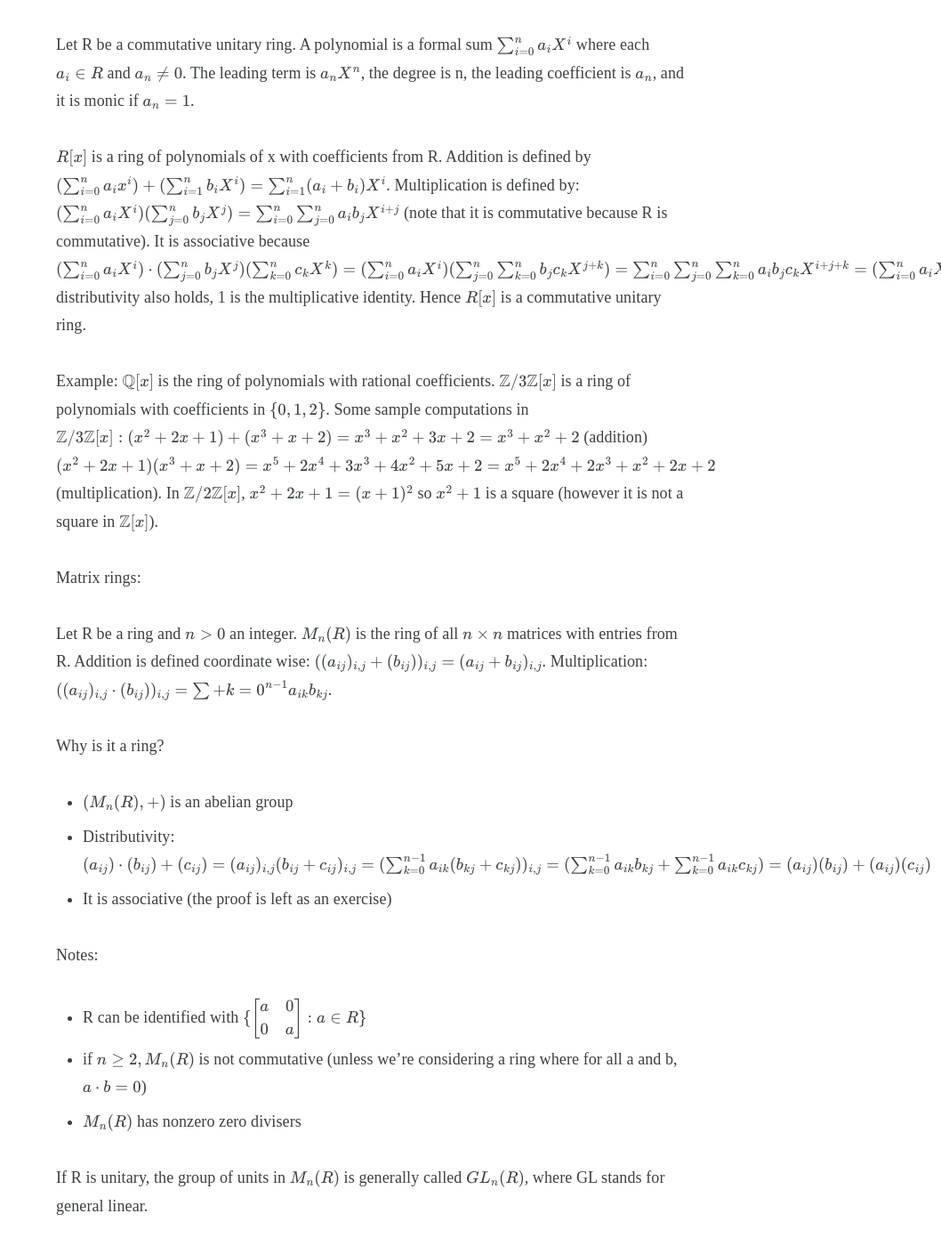
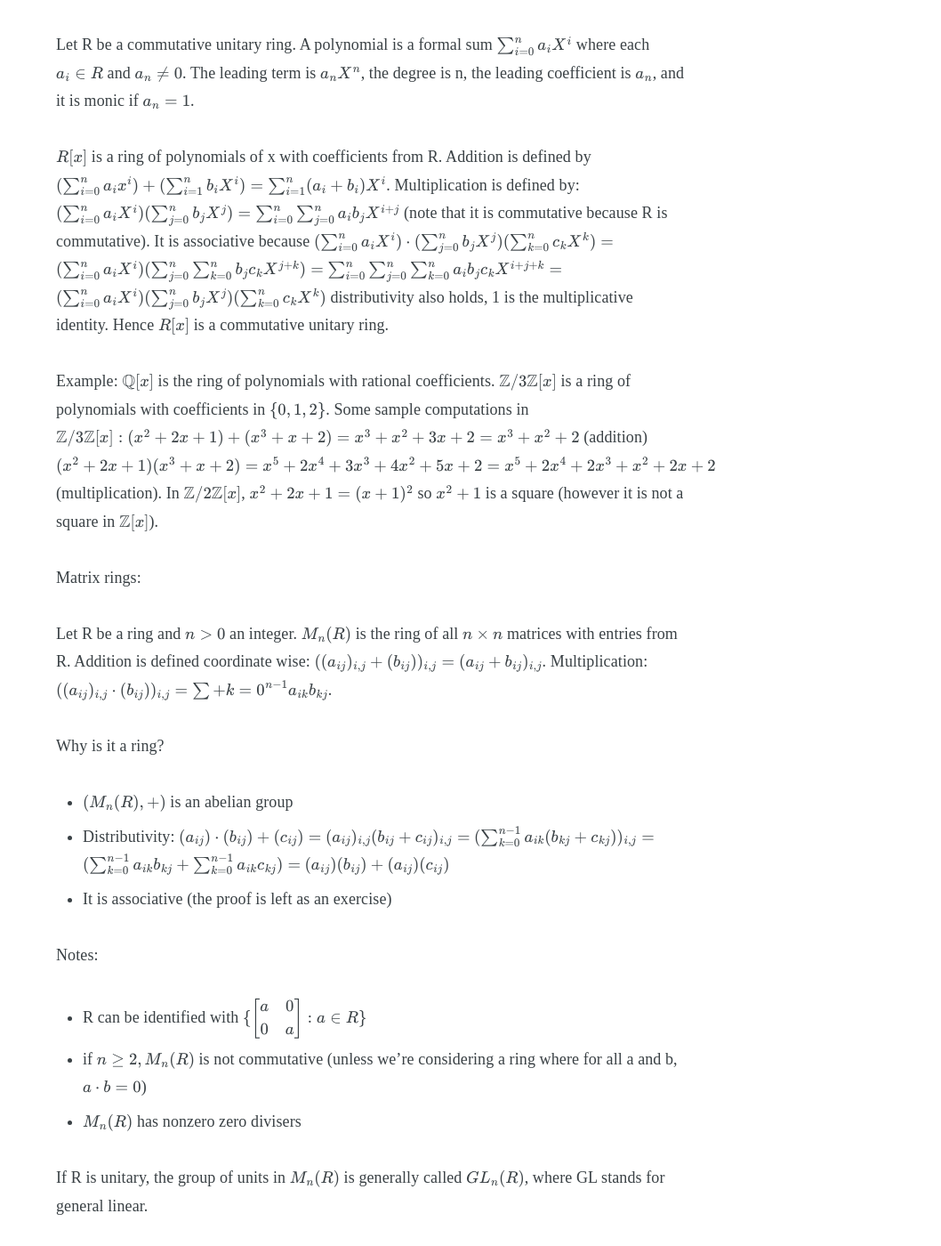
Before and after one commit to jamiecayley/jamiecayley.github.io, a Jekyll site: the page built from _posts/2016-05-20-An-Introduction-To-Abstract-Algebra-15.md, in a window 1280 px wide and 1400 px high, scrolled down 382 px. Shown: the whole window at 89% size, without its empty margins (222-1280 px from the left). Built offline with Jekyll 4.4.1, drawn with Linux system fonts in a browser that asks for light colours; some web fonts are replaced; formulas are drawn with MathJax 3.

Commit message:
fixed typo

```diff
--- a/_posts/2016-05-20-An-Introduction-To-Abstract-Algebra-15.md
+++ b/_posts/2016-05-20-An-Introduction-To-Abstract-Algebra-15.md
@@ -11,7 +11,7 @@
 
 Let R be a commutative unitary ring. A polynomial is a formal sum $$\sum_{i = 0}^n a_iX^i$$ where each $$a_i \in R$$ and $$a_n \neq 0$$. The leading term is $$a_nX^n$$, the degree is n, the leading coefficient is $$a_n$$, and it is monic if $$a_n = 1$$.
 
-$$R[x]$$ is a ring of polynomials of x with coefficients from R. Addition is defined by $$(\sum_{i=0}^n a_ix^i)+(\sum_{i=1}^n b_iX^i) = \sum_{i=1}^n (a_i+b_i)X^i$$. Multiplication is defined by: $$(\sum_{i=0}^n a_iX^i)(\sum_{j=0}^n b_jX^j) = \sum_{i=0}^n\sum_{j=0}^n a_ib_jX^{i+j}$$ (note that it is commutative because R is commutative). It is associative because $$(\sum_{i=0}^n a_iX^i)\cdot (\sum_{j=0}^nb_jX^j)(\sum_{k=0}^nc_kX^k) = (\sum_{i=0}^n a_iX^i)(\sum_{j=0}^n \sum_{k=0}^n b_jc_kX^{j+k}) = \sum_{i=0}^n\sum_{j=0}^n\sum_{k=0}^n a_ib_jc_kX^{i+j+k} = (\sum_{i=0}^na_iX^i)(\sum_{j=0}^nb_jX^j)(\sum_{k=0}^nc_kX^k)$$ distributivity also holds, 1 is the multiplicative identity. Hence $$R[x]$$ is a commutative unitary ring.
+$$R[x]$$ is a ring of polynomials of x with coefficients from R. Addition is defined by $$(\sum_{i=0}^n a_ix^i)+(\sum_{i=1}^n b_iX^i) = \sum_{i=1}^n (a_i+b_i)X^i$$. Multiplication is defined by: $$(\sum_{i=0}^n a_iX^i)(\sum_{j=0}^n b_jX^j) = \sum_{i=0}^n\sum_{j=0}^n a_ib_jX^{i+j}$$ (note that it is commutative because R is commutative). It is associative because $$(\sum_{i=0}^n a_iX^i)\cdot (\sum_{j=0}^nb_jX^j)(\sum_{k=0}^nc_kX^k) =$$ $$ (\sum_{i=0}^n a_iX^i)(\sum_{j=0}^n \sum_{k=0}^n b_jc_kX^{j+k}) = $$ $$\sum_{i=0}^n\sum_{j=0}^n\sum_{k=0}^n a_ib_jc_kX^{i+j+k} = $$ $$ (\sum_{i=0}^na_iX^i)(\sum_{j=0}^nb_jX^j)(\sum_{k=0}^nc_kX^k)$$ distributivity also holds, 1 is the multiplicative identity. Hence $$R[x]$$ is a commutative unitary ring.
 
 Example: $$\mathbb{Q}[x]$$ is the ring of polynomials with rational coefficients. $$\mathbb{Z}/3\mathbb{Z}[x]$$ is a ring of polynomials with coefficients in $$\{0,1,2\}$$. Some sample computations in $$\mathbb{Z}/3\mathbb{Z}[x]: (x^2+2x+1)+(x^3+x+2) = x^3+x^2+3x+2 = x^3+x^2+2$$ (addition) $$(x^2+2x+1)(x^3+x+2) = x^5+2x^4+3x^3+4x^2+5x+2 = x^5+2x^4+2x^3+x^2+2x+2$$ (multiplication). In $$\mathbb{Z}/2\mathbb{Z}[x]$$, $$x^2+2x+1 = (x+1)^2$$ so $$x^2+1$$ is a square (however it is not a square in $$\mathbb{Z}[x]$$).
 
@@ -21,7 +21,7 @@
 
 Why is it a ring?
 * $$(M_n(R), +)$$ is an abelian group
-* Distributivity: $$(a_{ij})\cdot (b_{ij}) + (c_{ij}) = (a_{ij})_{i,j}(b_{ij}+c_{ij})_{i,j} = (\sum_{k=0}^{n-1}a_{ik}(b_{kj}+c_{kj}))_{i,j} = (\sum_{k=0}^{n-1}a_{ik}b_{kj}+\sum_{k=0}^{n-1}a_{ik}c_{kj}) = (a_{ij})(b_{ij})+(a_{ij})(c_{ij})$$
+* Distributivity: $$(a_{ij})\cdot (b_{ij}) + (c_{ij}) = $$ $$(a_{ij})_{i,j}(b_{ij}+c_{ij})_{i,j} = $$ $$ (\sum_{k=0}^{n-1}a_{ik}(b_{kj}+c_{kj}))_{i,j} =$$ $$ (\sum_{k=0}^{n-1}a_{ik}b_{kj}+\sum_{k=0}^{n-1}a_{ik}c_{kj}) = $$ $$(a_{ij})(b_{ij})+(a_{ij})(c_{ij})$$
 * It is associative (the proof is left as an exercise)
 
 Notes:
```
